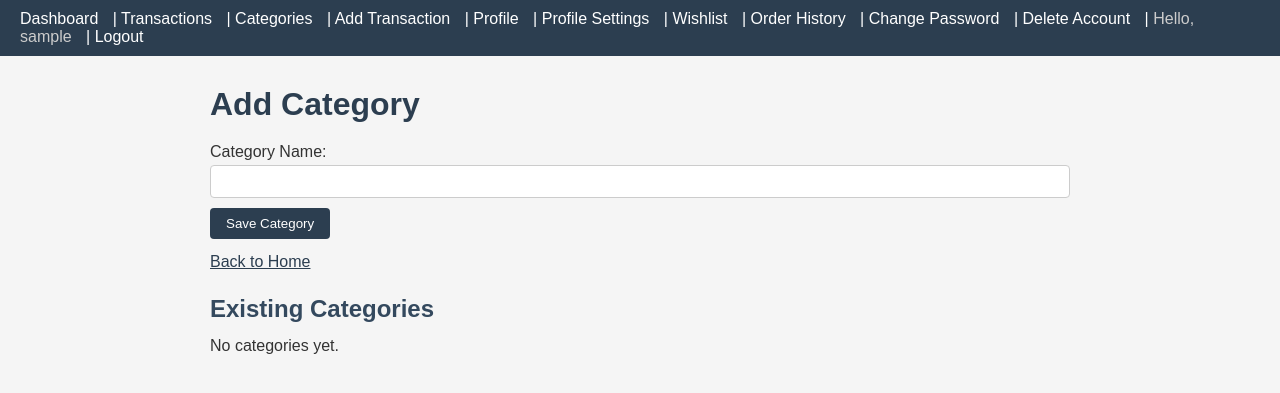
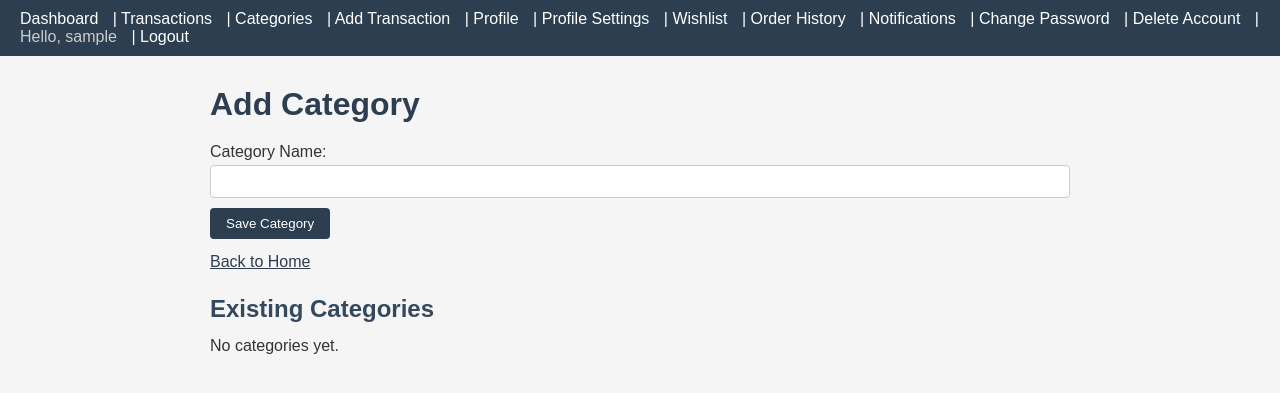
Before and after one commit to rajpaladiya2004/Personal-Finance-Tracker, a Django app: page /category/add/ in a window 1280 px wide. Shown: the top 393 px of the page. Run offline with Django 4.2, Linux system fonts and the light colour scheme; the visitor is signed in with stand-in values (Sample User, id 1); data that the repository does not hold is empty.

Commit message:
add notifications link

```diff
--- a/expenses/urls.py
+++ b/expenses/urls.py
@@ -42,6 +42,7 @@ urlpatterns = [
     path('order-history/', views.order_history, name='order_history'),
     path('wishlist/', views.wishlist, name='wishlist'),
     path('profile-settings/', views.profile_settings, name='profile_settings'),
+    path('notifications/', views.notifications, name='notifications'),
     path('profile/', views.profile, name='profile'),
     path('category/add/', views.add_category, name='add_category'),
     path('category/', views.category_list, name='category_list'),
--- a/expenses/views.py
+++ b/expenses/views.py
@@ -86,6 +86,11 @@ def wishlist(request):
 @login_required
 def profile_settings(request):
     return render(request, 'expenses/profile_settings.html')
+
+
+@login_required
+def notifications(request):
+    return render(request, 'expenses/notifications.html')
 
 
 @login_required
--- a/templates/base.html
+++ b/templates/base.html
@@ -18,6 +18,7 @@
             <a href="{% url 'expenses:profile_settings' %}">Profile Settings</a> |
             <a href="{% url 'expenses:wishlist' %}">Wishlist</a> |
             <a href="{% url 'expenses:order_history' %}">Order History</a> |
+            <a href="{% url 'expenses:notifications' %}">Notifications</a> |
             <a href="{% url 'expenses:change_password' %}">Change Password</a> |
             <a href="{% url 'expenses:delete_account' %}">Delete Account</a> |
             <span>Hello, {{ request.user.username }}</span> |
```
